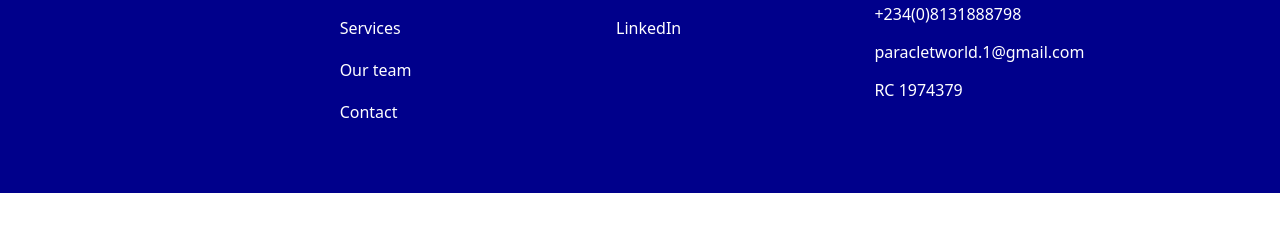
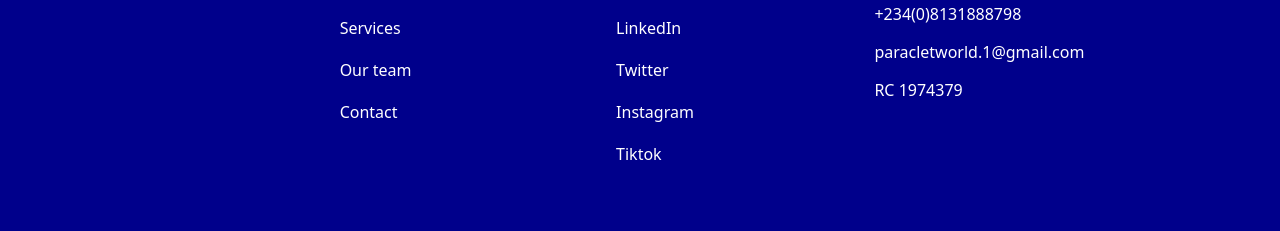
Before and after one commit to Paracle/paracle, an Astro site: page / in a window 1280 px wide. Shown: the part 3586-3817 px from the top of the page. Before the commit the page ends 3779 px from the top, so only its background shows below. Built offline with nearby package versions, Linux system fonts and the light colour scheme; Astro itself is replaced by a stand-in of ours.

Commit message:
added social links

```diff
--- a/src/components/footer.astro
+++ b/src/components/footer.astro
@@ -27,14 +27,30 @@ import LogoWhite from "./icons/logoWhite.astro";
         <ul>
           <li>
             <a
-              href="https://www.facebook.com/ParacletworldServiceLimited"
+              href="https://www.facebook.com/profile.php?id=100087592749509&mibextid=LQQJ4d"
               target="_blank">Facebook</a
             >
           </li>
           <li>
             <a
-              href="https://www.linkedin.com/in/paracletworldservicelimited"
+              href="https://www.linkedin.com/company/paracletworld-service-limited/"
               target="_blank">LinkedIn</a
+            >
+          </li>
+          <li>
+            <a href="https://mobile.twitter.com/paracletworld1" target="_blank"
+              >Twitter</a
+            >
+          </li>
+          <li>
+            <a href="https://www.instagram.com/paracletworld" target="_blank"
+              >Instagram</a
+            >
+          </li>
+          <li>
+            <a
+              href="https://www.tiktok.com/@paracletworld.1?_t=8gTZQdVX23y&_r=1"
+              target="_blank">Tiktok</a
             >
           </li>
         </ul>
```
